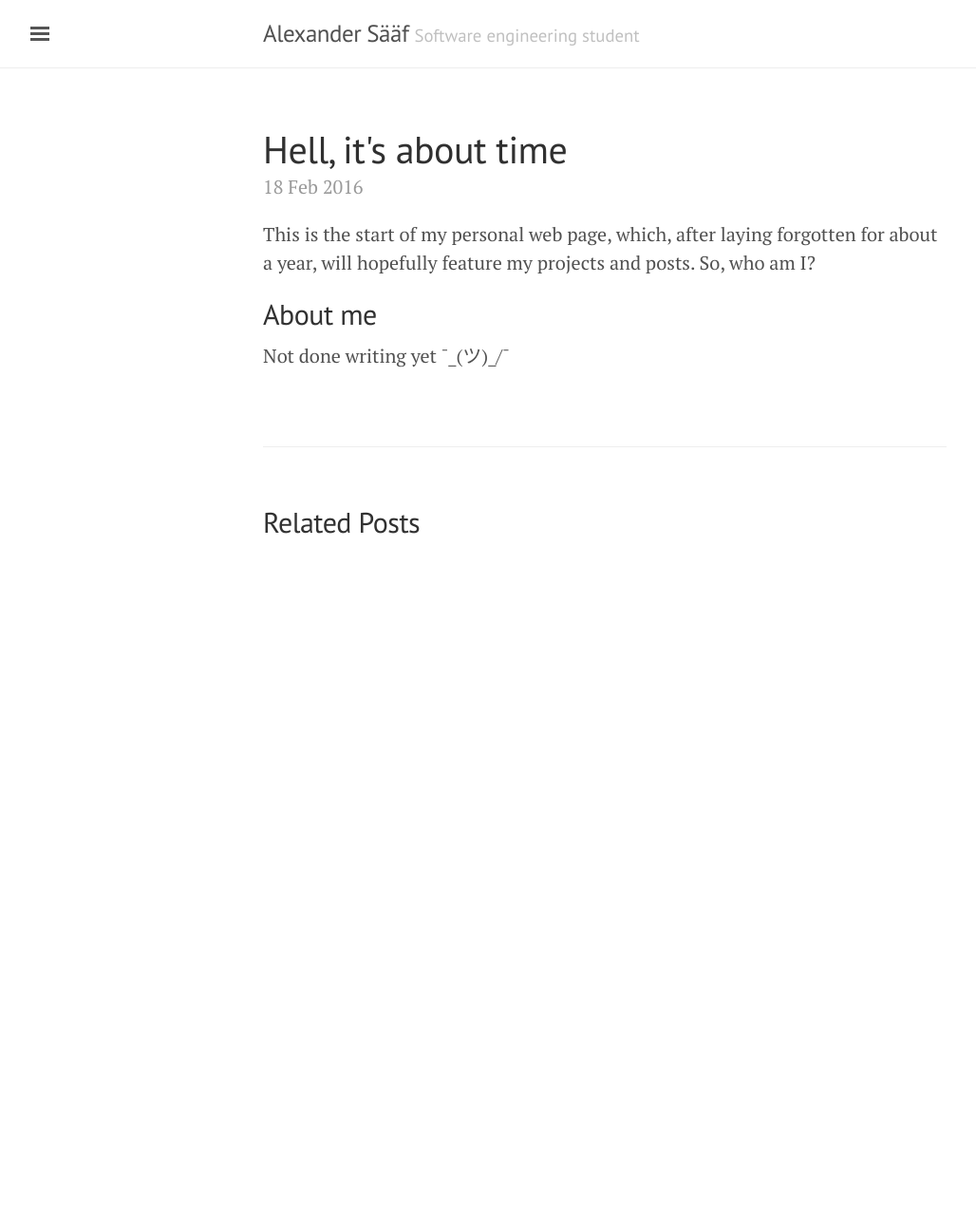
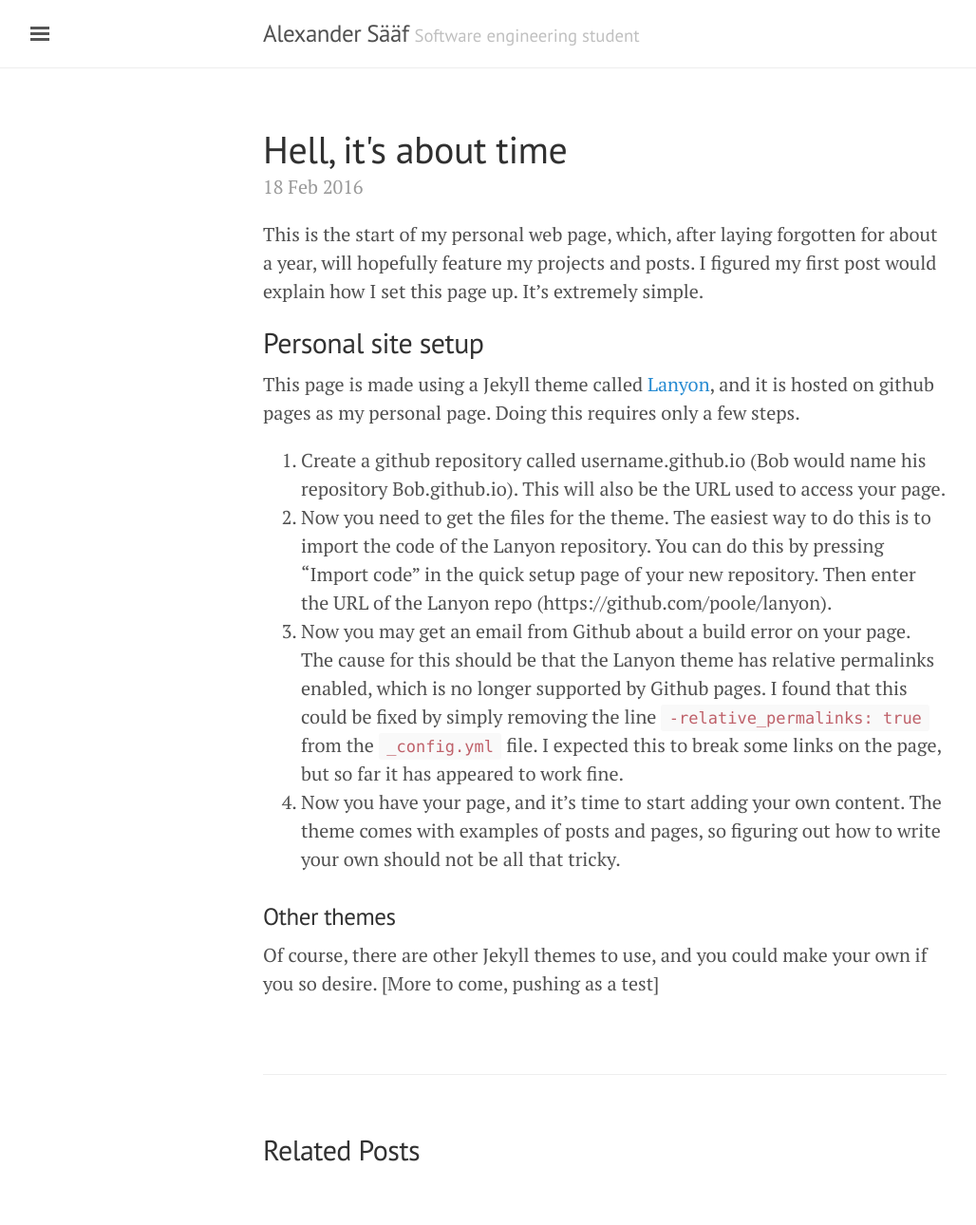
Before and after one commit to alexsaaf/alexsaaf.github.io, a Jekyll site: the page built from _posts/2016-02-18-hell-its-about-time.md, in a window 1280 px wide. Shown: the whole page at 95% size, without its empty margins (3-1031 px from the left). Built offline with Jekyll 4.4.1, drawn with Linux system fonts in a browser that asks for light colours; before the commit the page ends 900 px from its top, so only the background shows below that.

Commit message:
Update post

```diff
--- a/_posts/2016-02-18-hell-its-about-time.md
+++ b/_posts/2016-02-18-hell-its-about-time.md
@@ -4,7 +4,26 @@ title: Hell, it's about time
 ---
 
 This is the start of my personal web page, which, after laying forgotten for
-about a year, will hopefully feature my projects and posts. So, who am I?
+about a year, will hopefully feature my projects and posts. I figured my first
+post would explain how I set this page up. It's extremely simple.
 
-## About me
-Not done writing yet ¯\_(ツ)_/¯
+## Personal site setup
+This page is made using a Jekyll theme called [Lanyon](http://lanyon.getpoole.com),
+and it is hosted on github pages as my personal page. Doing this requires only a
+few steps.
+1. Create a github repository called username.github.io (Bob would name his repository
+  Bob.github.io). This will also be the URL used to access your page.
+2. Now you need to get the files for the theme. The easiest way to do this is to
+import the code of the Lanyon repository. You can do this by pressing "Import code"
+in the quick setup page of your new repository. Then enter the URL of the Lanyon repo (https://github.com/poole/lanyon).
+3. Now you may get an email from Github about a build error on your page. The cause for this
+should be that the Lanyon theme has relative permalinks enabled, which is no longer
+supported by Github pages. I found that this could be fixed by simply removing the line
+`-relative_permalinks: true` from the `_config.yml` file. I expected this to break some links
+on the page, but so far it has appeared to work fine.
+4. Now you have your page, and it's time to start adding your own content. The theme comes with
+examples of posts and pages, so figuring out how to write your own should not be all that tricky.
+
+### Other themes
+Of course, there are other Jekyll themes to use, and you could make your own if you so desire.
+[More to come, pushing as a test]
```
